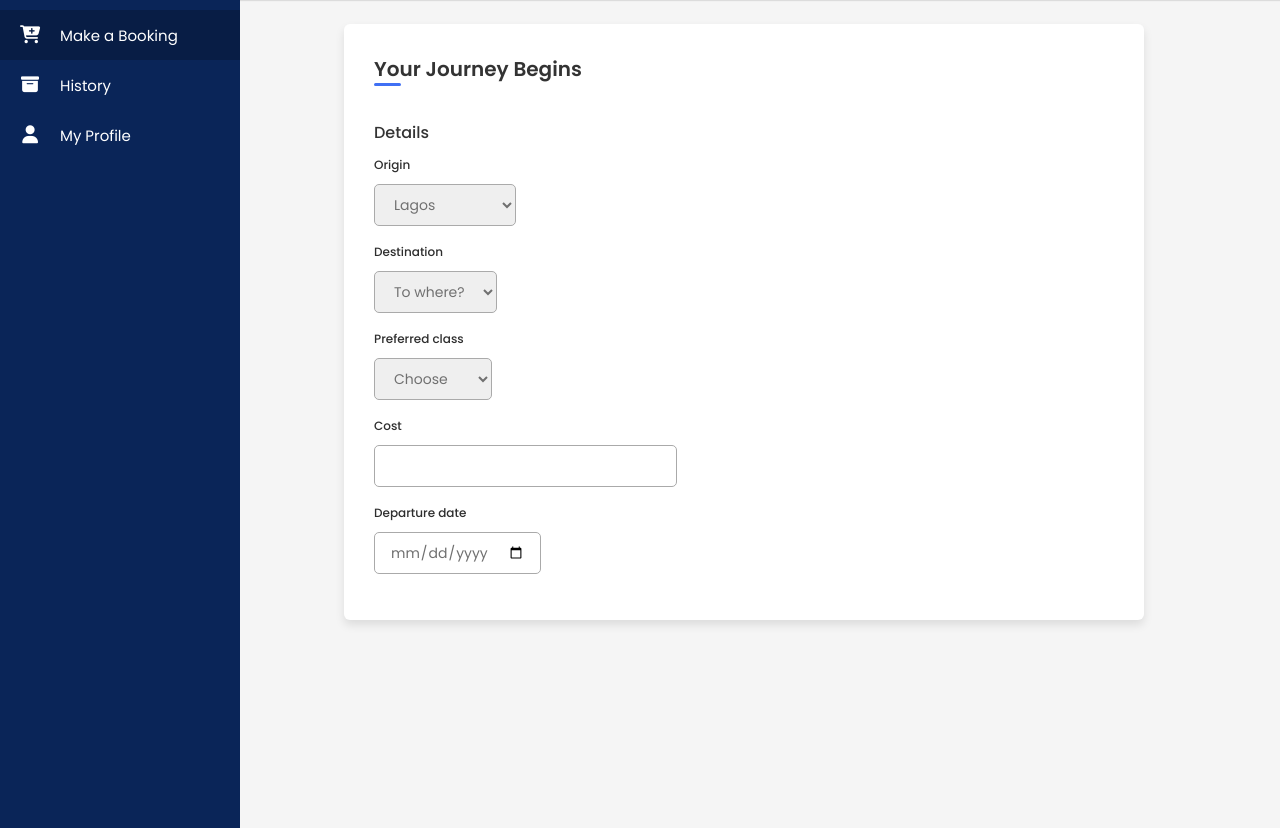
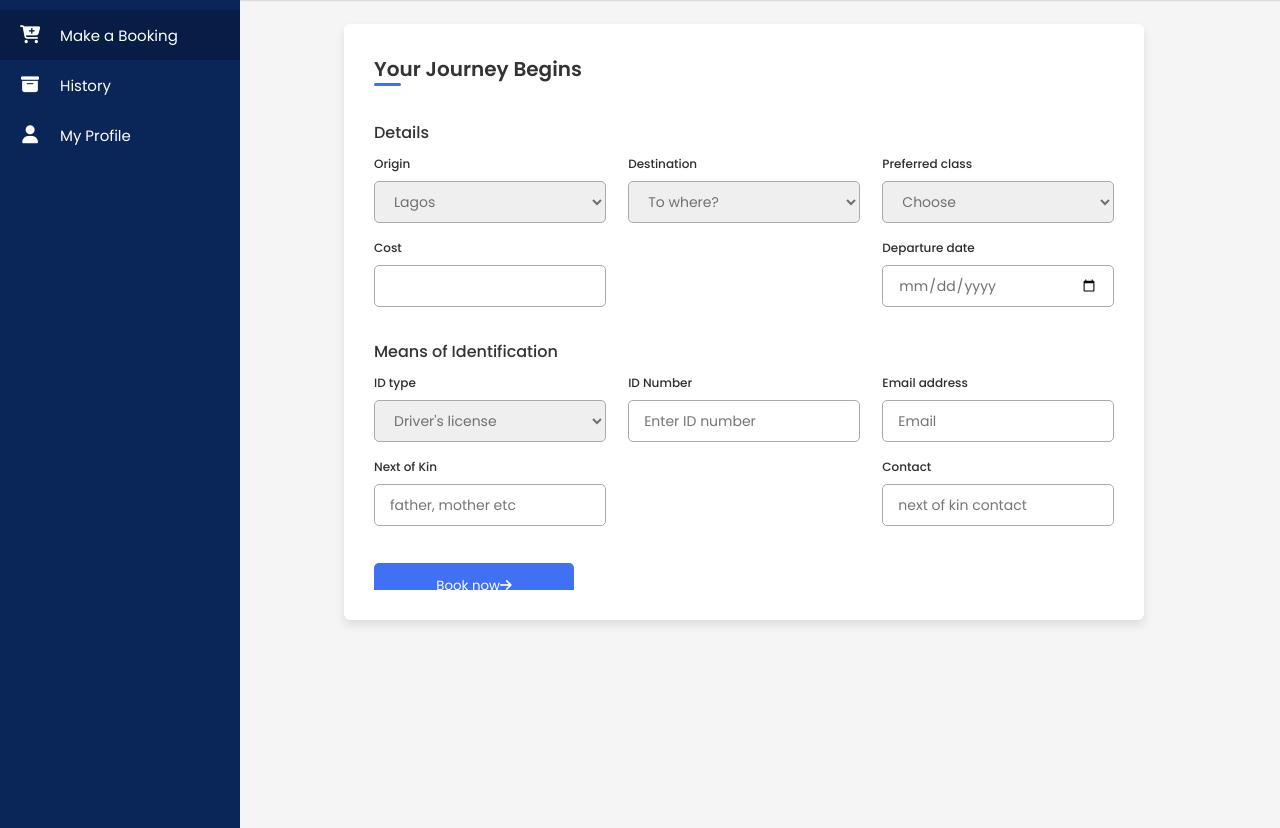
Before and after one commit to aoamusat/QuickTix, a Django app: page /dashboard/ in a window 1280 px wide. Shown: the part 80-908 px from the top of the page. Run offline with Django 4.2, Linux system fonts and the light colour scheme; a user stored in the database is signed in; some libraries are stand-ins or nearby versions.

Commit message:
edit to dash css

```diff
--- a/quicktix/static/quicktix/css/dash.css
+++ b/quicktix/static/quicktix/css/dash.css
@@ -217,13 +217,13 @@
   color: #333;
 }
 .container form .fields{
-  display: block;
+  display: flex;
   align-items: center;
   justify-content: space-between;
   flex-wrap: wrap;
 }
 form .fields .input-field{
-  display: block;
+  display: flex;
   width: calc(100% / 3 - 15px);
   flex-direction: column;
   margin: 4px 0;
@@ -271,97 +271,3 @@
   transition: all 0.3s linear;
   cursor: pointer;
 }
-
-/* Responsive Media Query
-@media (max-width: 1240px) {
-  .sidebar{
-    width: 60px;
-  }
-  .sidebar.active{
-    width: 220px;
-  }
-  .home-section{
-    width: calc(100% - 60px);
-    left: 60px;
-  }
-  .sidebar.active ~ .home-section{
-    /* width: calc(100% - 220px);
-    overflow: hidden;
-    left: 220px;
-  }
-  .home-section nav{
-    width: calc(100% - 60px);
-    left: 60px;
-  }
-  .sidebar.active ~ .home-section nav{
-    width: calc(100% - 220px);
-    left: 220px;
-  }
-}
-@media (max-width: 1150px) {
-  .home-content .sales-boxes{
-    flex-direction: column;
-  }
-  .home-content .sales-boxes .box{
-    width: 100%;
-    overflow-x: scroll;
-    margin-bottom: 30px;
-  }
-  .home-content .sales-boxes .top-sales{
-    margin: 0;
-  }
-}
-/*@media (max-width: 1000px) {
-  .overview-boxes .box{
-    width: calc(100% / 2 - 15px);
-    margin-bottom: 15px;
-  }
-}
-@media (max-width: 700px) {
-  nav .sidebar-button .dashboard,
-  nav .profile-details .admin_name,
-  nav .profile-details i{
-    display: none;
-  }
-  .home-section nav .profile-details{
-    height: 50px;
-    min-width: 40px;
-  }
-  .home-content .sales-boxes .sales-details{
-    width: 560px;
-  }
-}
-@media (max-width: 550px) {
-  .overview-boxes .box{
-    width: 100%;
-    margin-bottom: 15px;
-  }
-  .sidebar.active ~ .home-section nav .profile-details{
-    display: none;
-  }
-}
-
-  @media (max-width: 400px) {
-  .sidebar{
-    width: 0;
-  }
-  .sidebar.active{
-    width: 60px;
-  }
-  .home-section{
-    width: 100%;
-    left: 0;
-  }
-  .sidebar.active ~ .home-section{
-    left: 60px;
-    width: calc(100% - 60px);
-  }
-  .home-section nav{
-    width: 100%;
-    left: 0;
-  }
-  .sidebar.active ~ .home-section nav{
-    left: 60px;
-    width: calc(100% - 60px);
-  }
-}*/
```
